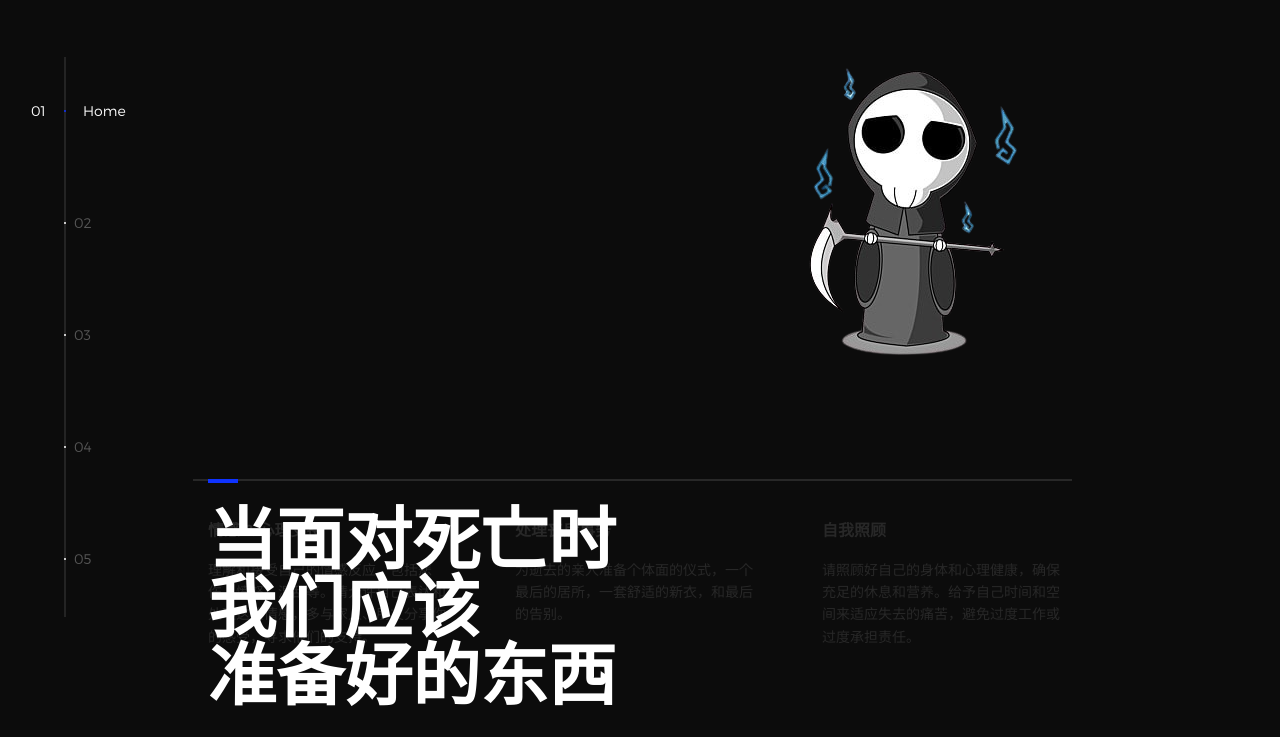
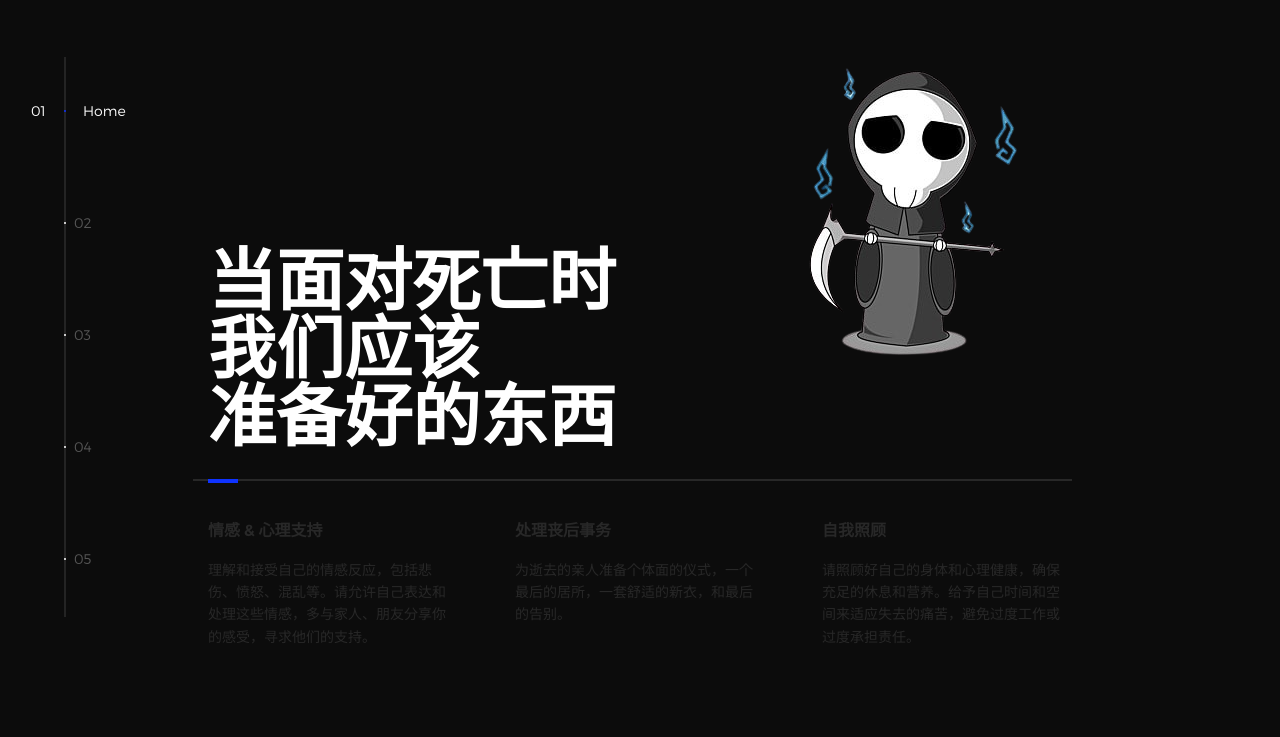
Before and after one commit to Jienli-trading/online, a plain HTML site: page index.html in a window 1280 px wide. Shown: the part 63-800 px from the top of the page. Drawn offline with nearby package versions, Linux system fonts and the light colour scheme.

Commit message:
Update index.html

```diff
--- a/index.html
+++ b/index.html
@@ -47,7 +47,7 @@
           <li class="l-section section section--is-active">
             <div class="intro">
               <div class="intro--banner">
-                <h1 style="padding-top: 50%;">当面对死亡时<br>我们应该<br>准备好的东西</h1>
+                <h1 style="padding-top: 20%;">当面对死亡时<br>我们应该<br>准备好的东西</h1>
                 <img src="assets/img/cute-death.png" alt="Welcome" style="padding-bottom: 10%;">
               </div>
               <div class="intro--options">
```
